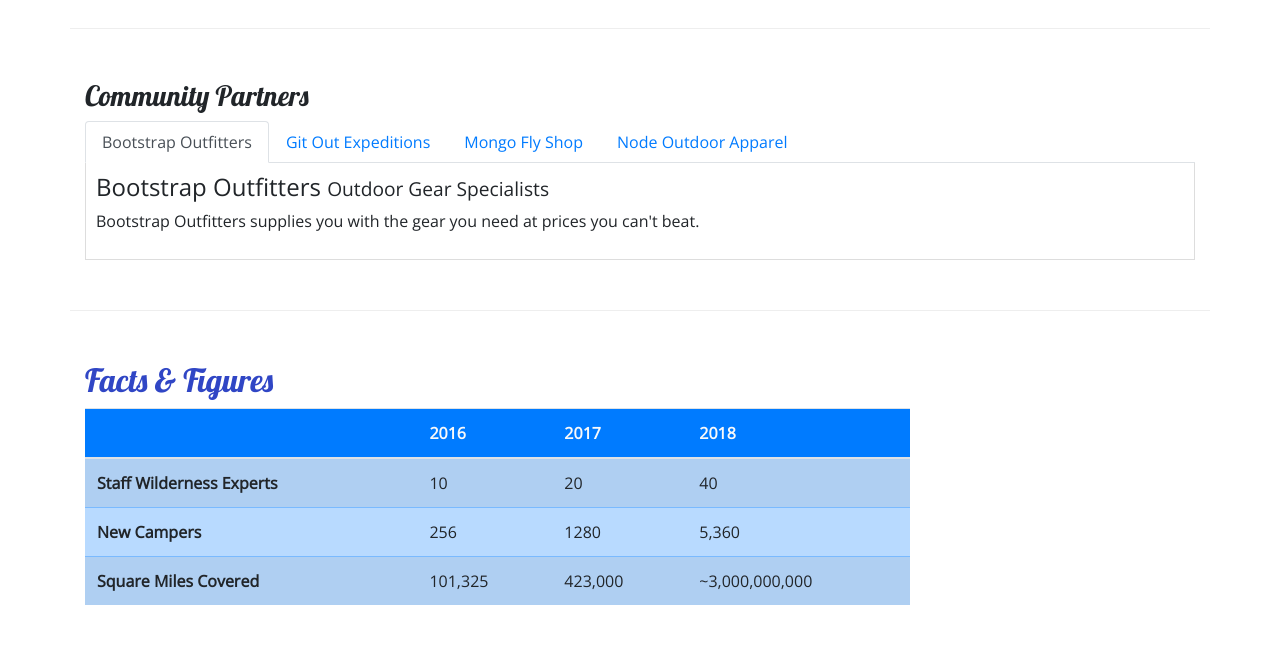
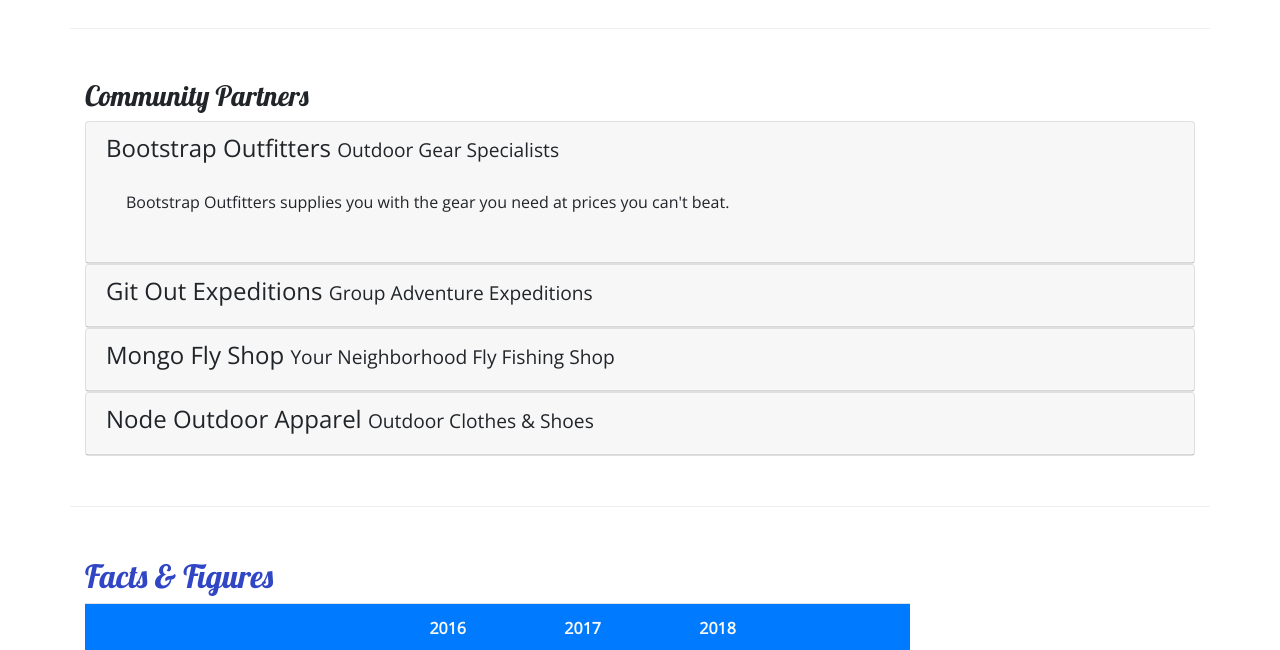
Before and after one commit to dameli0211/nucampsites, a website: page aboutus.html in a window 1280 px wide. Shown: the part 800-1450 px from the top of the page. Drawn offline with nearby package versions, Linux system fonts and the light colour scheme.

Commit message:
Accordion

```diff
--- a/aboutus.html
+++ b/aboutus.html
@@ -102,32 +102,67 @@
 		<div class="row row-content">
 			<div class="col">
 				<h3>Community Partners</h3>
-				<ul class="nav nav-tabs">
-                    <li class="nav-item"><a class="nav-link active" href="#bootstrap" role="tab" data-toggle="tab"> Bootstrap Outfitters </a></li>
-                    <li class="nav-item"><a class="nav-link" href="#git" role="tab" data-toggle="tab"> Git Out Expeditions </a> </li>
-                    <li class="nav-item"><a class="nav-link" href="#mongo" role="tab" data-toggle="tab"> Mongo Fly Shop</a> </li>
-                    <li class="nav-item"><a class="nav-link" href="#node" role="tab" data-toggle="tab"> Node Outdoor Apparel</a> </li>
-				</ul>
-				<div class="tab-content">
-				<div role="tabpanel"  class="tab-pane fade show active" id="bootstrap">
-				    <h4>Bootstrap Outfitters <small>Outdoor Gear Specialists</small></h4>
+			        <div id="accordion">
+				      <div class="card">
+				        <div role="tab"  class="card-header">
+					        <h4>
+						        <a data-toggle="collapse" data-target="#bootstrap">
+							    Bootstrap Outfitters <small>Outdoor Gear Specialists</small>
+						        </a>
+					        </h4>
+					        <div class="collapse show" id="bootstrap" data-parent="#accordion">
+						    <div class="card-body">
 					            <p class="d-none d-sm-block">Bootstrap Outfitters supplies you with the gear you need at prices you can't beat.</p>
 				            </div>
-				<div role="tabpanel" class="tab-pane fade" id="git">
-				    <h4>Git Out Expeditions <small>Group Adventure Expeditions</small></h4>
+				        </div>
+				    </div>
+				</div>
+				<div class="card">
+				    <div role="tab" class="card-header">
+				            <h4>
+						        <a class="collapsed" data-toggle="collapse" data-target="#git">
+							        Git Out Expeditions <small>Group Adventure Expeditions</small>
+						        </a>
+					        </h4>
+					        <div class="collapse" id="git" data-parent="#accordion">
+						    <div class="card-body">
 					            <p class="d-none d-sm-block">Join Git Out Expeditions to explore new horizons with a group of other adventurers!</p>
 				            </div>
-				<div role="tabpanel" class="tab-pane fade" id="mongo">
-				    <h4>Mongo Fly Shop <small>Your Neighborhood Fly Fishing Shop</small></h4>
+					    </div>
+				    </div>
+				</div>
+				<div class="card">
+				    <div role="tab" class="card-header">
+				        <h4>
+						    <a class="collapsed" data-toggle="collapse" data-target="#mongo">
+								Mongo Fly Shop <small>Your Neighborhood Fly Fishing Shop</small>
+						    </a>
+					    </h4>
+					    <div class="collapse" id="mongo" data-parent="#accordion">
+						<div class="card-body">
 					        <p class="d-none d-sm-block" >Need a new fishing pole, a tacklebox, or flies of all kinds? Stop by Mongo Fly Shop.</p>
 						</div>
-				<div role="tabpanel" class="tab-pane fade" id="node">
-				    <h4>Node Outdoor Apparel <small>Outdoor Clothes & Shoes</small></h4>
+					</div>
+				</div>
+			</div>
+            <div class="card">
+				<div role="tab" class="card-header">
+				    <h4>
+					    <a class="collapsed" data-toggle="collapse" data-target="#node">
+						    Node Outdoor Apparel <small>Outdoor Clothes & Shoes</small>
+						</a>
+					</h4>
+					<div class="collapse" id="node" data-parent="#accordion">
+						<div class="card-body">
 					       <p class="d-none d-sm-block">From polar fleeces to swimsuits, hiking boots to waders, a visit to Node will be sure to get you covered.</p>
 				        </div>
 			        </div>
 			    </div>
 			</div>
+		</div>
+	</div>
+</div>
+
 <div class="row row-content">
 	<div class="col-sm-9">
 		<h2>Facts &amp; Figures </h2>
--- a/css/style.css
+++ b/css/style.css
@@ -39,9 +39,3 @@ header h2 {
 .navbar {
     background-color: #901CAD;
 }
-
-.tab-content {
-    border: 1px solid #DDD;
-    border-top: none;
-    padding: 10px;
-}
```
Lines whose indentation alone changed are shown as unchanged.
